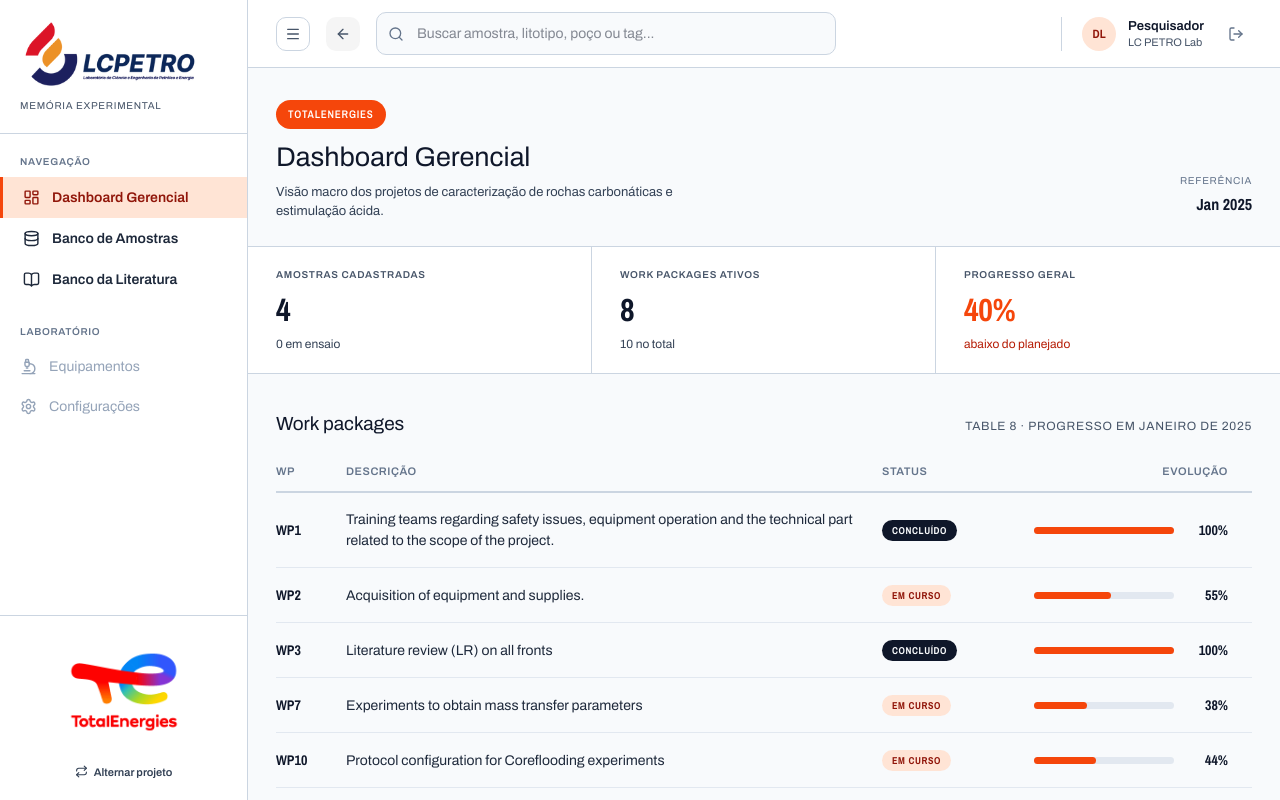
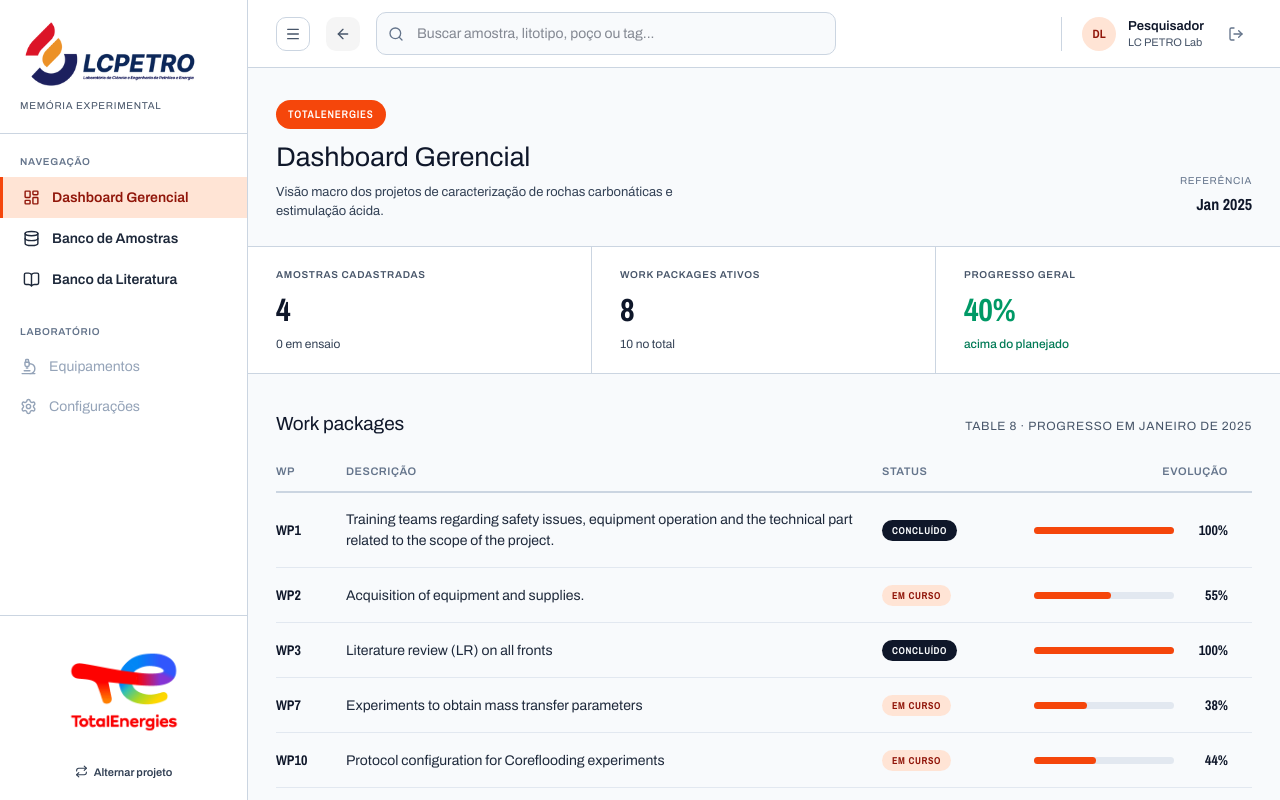
Before and after one commit to costxs/Dashboard, a React (Vite) app: page /dashboard in a window 1280 px wide. Built offline with nearby package versions, Linux system fonts and the light colour scheme.

Commit message:
Update general progress text to 'acima do planejado' with emerald color

```diff
--- a/src/pages/DashboardPage.tsx
+++ b/src/pages/DashboardPage.tsx
@@ -82,11 +82,11 @@
           <p className="m-0 text-[10px] font-semibold tracking-[0.07em] uppercase text-[var(--color-neutral-600)]">
             Progresso geral
           </p>
-          <p className="mt-2.5 font-heading font-extrabold text-[32px] leading-[1.1] tracking-[-0.01em] text-[var(--color-accent)]">
+          <p className="mt-2.5 font-heading font-extrabold text-[32px] leading-[1.1] tracking-[-0.01em] text-emerald-600">
             {overallProgress}%
           </p>
-          <p className="mt-2 text-[12px] text-[var(--color-accent-700)]">
-            abaixo do planejado
+          <p className="mt-2 text-[12px] text-emerald-700 font-medium">
+            acima do planejado
           </p>
         </div>
       </div>
```
